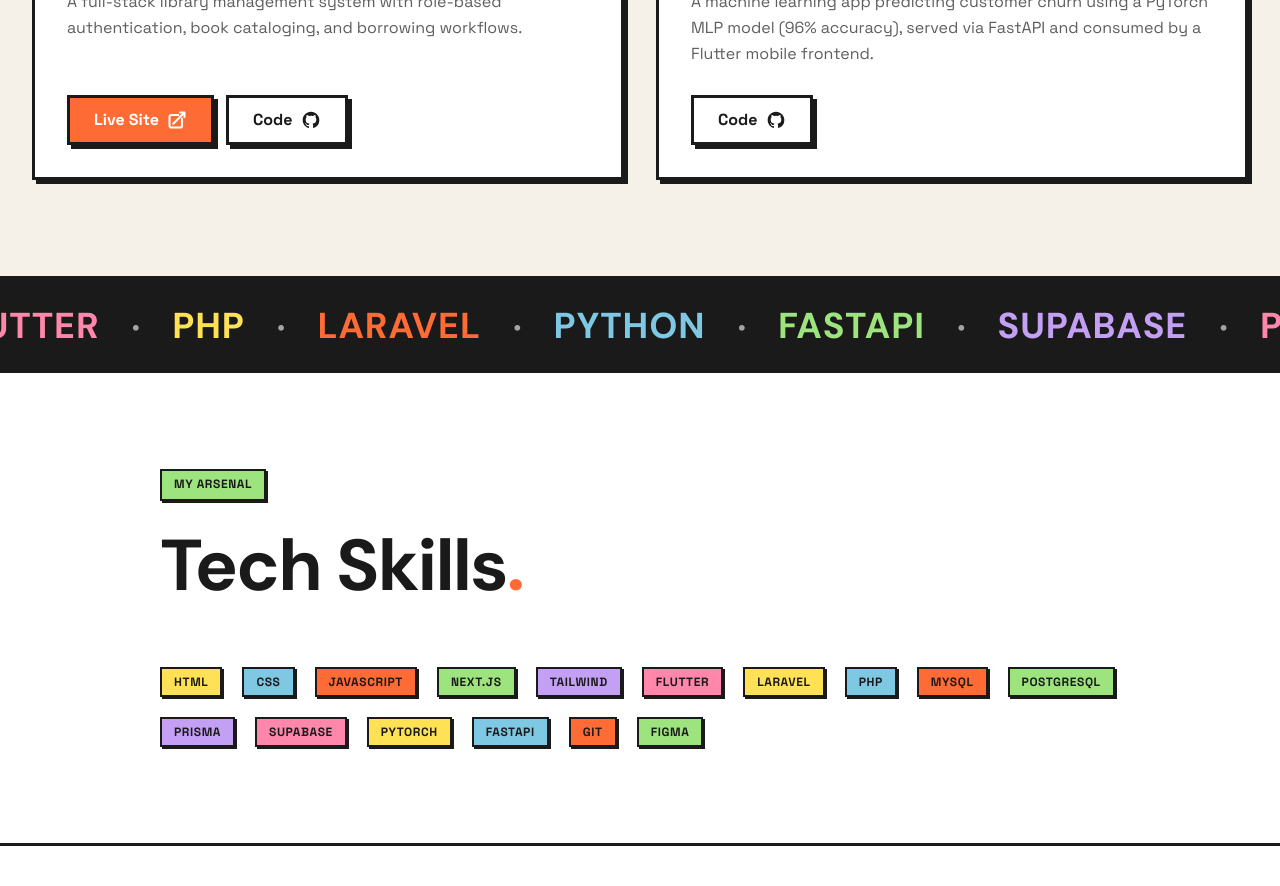
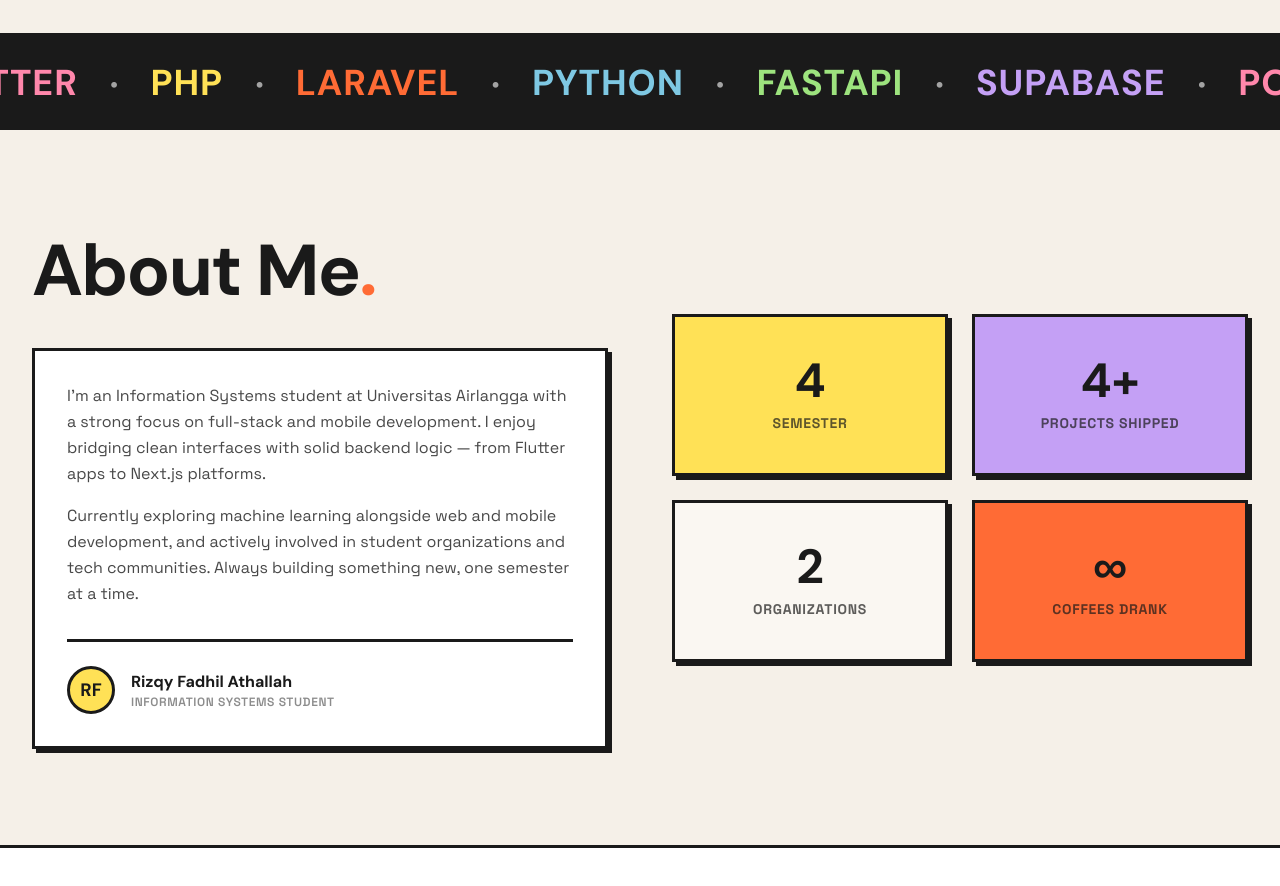
Before and after one commit to rizqy-fadhil/portofolio-v2, a Next.js app: page / in a window 1280 px wide. Shown: the part 1900-2786 px from the top of the page. Built offline with nearby package versions, Linux system fonts and the light colour scheme.

Commit message:
feat: menambahkan section about

```diff
--- /dev/null
+++ b/app/components/AboutMe.tsx
@@ -0,0 +1,114 @@
+"use client";
+
+import { motion } from "framer-motion";
+
+/* ── Stat cards data ── */
+const stats = [
+  { value: "4", label: "Semester", color: "var(--nb-yellow)" },
+  { value: "4+", label: "Projects Shipped", color: "var(--nb-purple)" },
+  { value: "2", label: "Organizations", color: "var(--nb-bg-alt)" },
+  { value: "∞", label: "Coffees Drank", color: "var(--nb-accent)" },
+];
+
+/* ── Animation variants ── */
+const sectionVariants = {
+  hidden: {},
+  visible: {
+    transition: {
+      staggerChildren: 0.12,
+      delayChildren: 0.1,
+    },
+  },
+};
+
+const itemVariants = {
+  hidden: { opacity: 0, y: 30 },
+  visible: {
+    opacity: 1,
+    y: 0,
+    transition: { duration: 0.5, ease: "easeOut" as const },
+  },
+};
+
+export function AboutMe() {
+  return (
+    <section
+      id="about"
+      className="border-b-3 border-nb-border bg-nb-bg py-24"
+    >
+      <motion.div
+        variants={sectionVariants}
+        initial="hidden"
+        whileInView="visible"
+        viewport={{ once: true, amount: 0.1 }}
+        className="mx-auto max-w-7xl px-6 lg:px-8"
+      >
+        <div className="grid gap-12 lg:grid-cols-2 lg:gap-16">
+          {/* ── Left column: heading + bio card ── */}
+          <div>
+            <motion.h2
+              variants={itemVariants}
+              className="mb-8 font-display text-5xl font-bold leading-tight tracking-tight sm:text-6xl md:text-7xl"
+            >
+              About Me
+              <span className="text-nb-accent">.</span>
+            </motion.h2>
+
+            <motion.div
+              variants={itemVariants}
+              className="nb-card p-6 sm:p-8"
+            >
+              <p className="leading-relaxed text-nb-fg/80">
+                I&apos;m an Information Systems student at Universitas Airlangga
+                with a strong focus on full-stack and mobile development. I enjoy
+                bridging clean interfaces with solid backend logic — from Flutter
+                apps to Next.js platforms.
+              </p>
+              <p className="mt-4 leading-relaxed text-nb-fg/80">
+                Currently exploring machine learning alongside web and mobile
+                development, and actively involved in student organizations and
+                tech communities. Always building something new, one semester at
+                a time.
+              </p>
+
+              {/* Signature row */}
+              <div className="mt-8 flex items-center gap-4 border-t-3 border-nb-border pt-6">
+                {/* Avatar placeholder */}
+                <div className="flex h-12 w-12 shrink-0 items-center justify-center rounded-full border-3 border-nb-border bg-nb-yellow">
+                  <span className="font-display text-lg font-bold">RF</span>
+                </div>
+                <div>
+                  <p className="font-display text-sm font-bold sm:text-base">
+                    Rizqy Fadhil Athallah
+                  </p>
+                  <p className="text-xs font-semibold uppercase tracking-wider text-nb-fg/50">
+                    Information Systems Student
+                  </p>
+                </div>
+              </div>
+            </motion.div>
+          </div>
+
+          {/* ── Right column: 2×2 stat cards ── */}
+          <div className="grid grid-cols-2 gap-5 self-center sm:gap-6">
+            {stats.map((stat) => (
+              <motion.div
+                key={stat.label}
+                variants={itemVariants}
+                className="nb-card flex flex-col items-center justify-center px-4 py-8 text-center sm:px-6 sm:py-10"
+                style={{ backgroundColor: stat.color }}
+              >
+                <p className="font-display text-4xl font-bold sm:text-5xl">
+                  {stat.value}
+                </p>
+                <p className="mt-2 text-xs font-bold uppercase tracking-wider text-nb-fg/70 sm:text-sm">
+                  {stat.label}
+                </p>
+              </motion.div>
+            ))}
+          </div>
+        </div>
+      </motion.div>
+    </section>
+  );
+}
--- a/app/page.tsx
+++ b/app/page.tsx
@@ -6,6 +6,7 @@ import { SelectedWorks } from "@/app/components/SelectedWorks";
 import { Experience } from "@/app/components/Experience";
 import { Marquee } from "@/app/components/Marquee";
 import { TechSkills } from "@/app/components/TechSkills";
+import { AboutMe } from "@/app/components/AboutMe";
 
 /* ── Stagger-in animation variants ── */
 const containerVariants = {
@@ -178,18 +179,11 @@ export default function Home() {
         <div className="absolute bottom-0 left-0 right-0 h-1 bg-nb-border" />
       </section>
 
-      {/* ═══════════ PLACEHOLDER SECTIONS ═══════════ */}
-      <section id="about" className="border-b-3 border-nb-border bg-nb-white py-24">
-        <div className="mx-auto max-w-7xl px-6 lg:px-8">
-          <h2 className="font-display text-4xl font-bold sm:text-5xl">
-            About<span className="text-nb-accent">.</span>
-          </h2>
-        </div>
-      </section>
-
       <SelectedWorks />
 
       <Marquee />
+
+      <AboutMe />
 
       <TechSkills />
 
```
